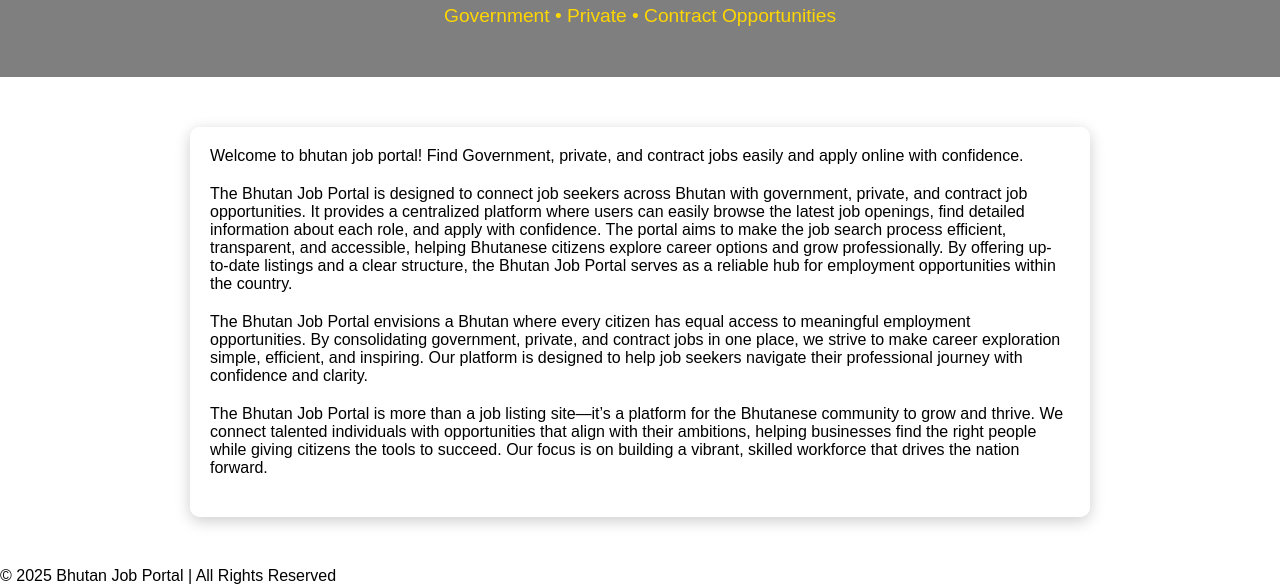
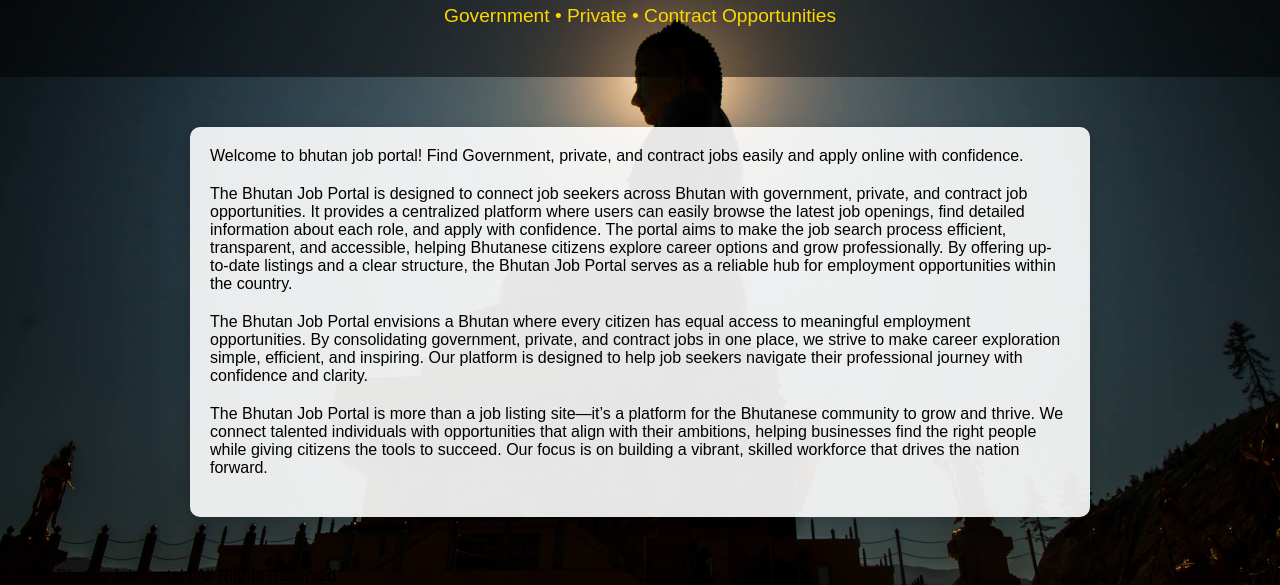
Before and after one commit to 20100083160018-a11y/Bhutan-job-portal, a plain HTML site: page index.html in a window 1280 px wide. Shown: the part 228-813 px from the top of the page. Drawn offline with Linux system fonts and the light colour scheme.

Commit message:
Update design.css

```diff
--- a/design.css
+++ b/design.css
@@ -6,7 +6,7 @@
 }
 
 body{
-    background-image: url(images/yu.png);
+    background-image: url(yu.png);
     background-size: cover;
 }
 
@@ -65,4 +65,5 @@ nav a:hover {
 }
 .logo {
     align-items: center;
+
 }
```
